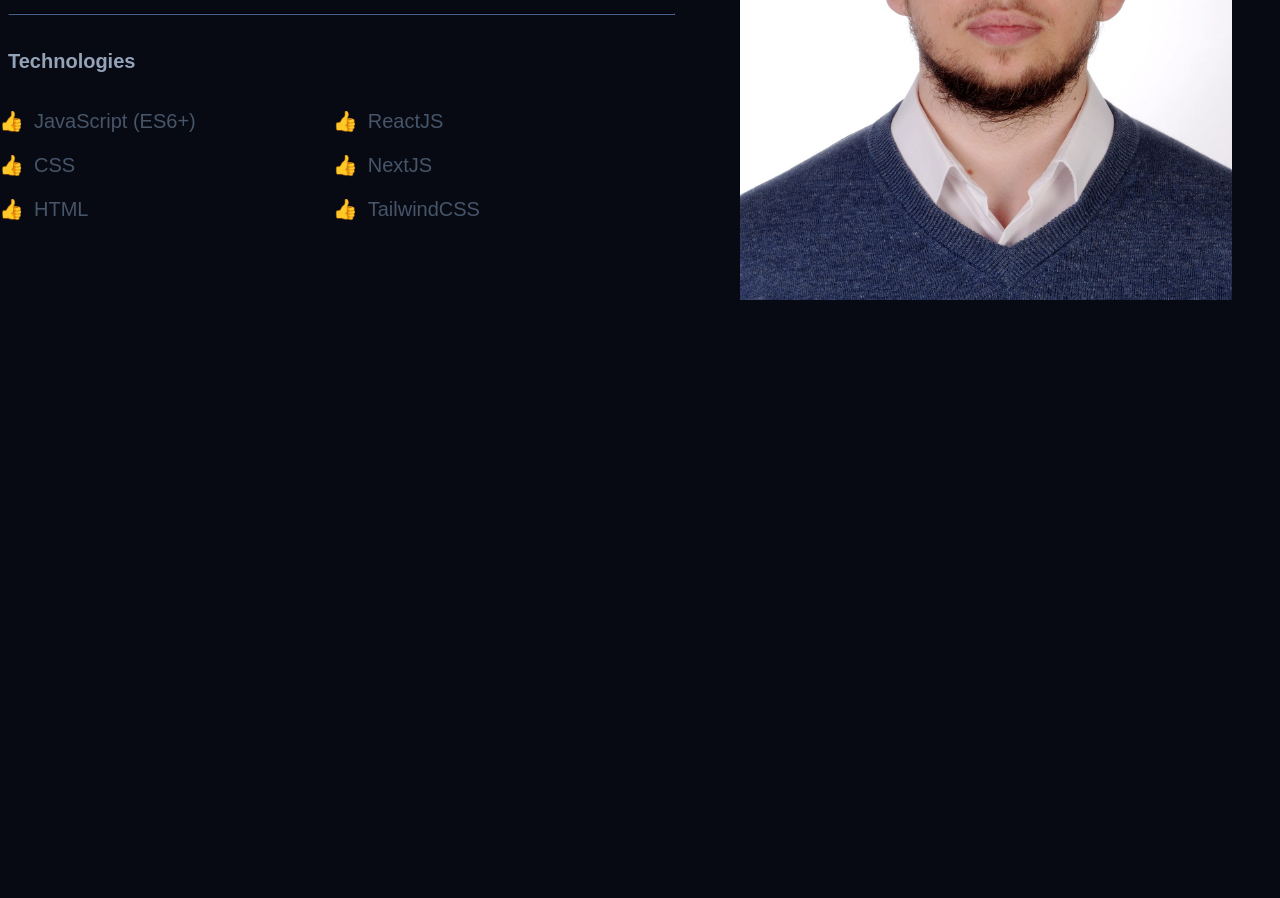
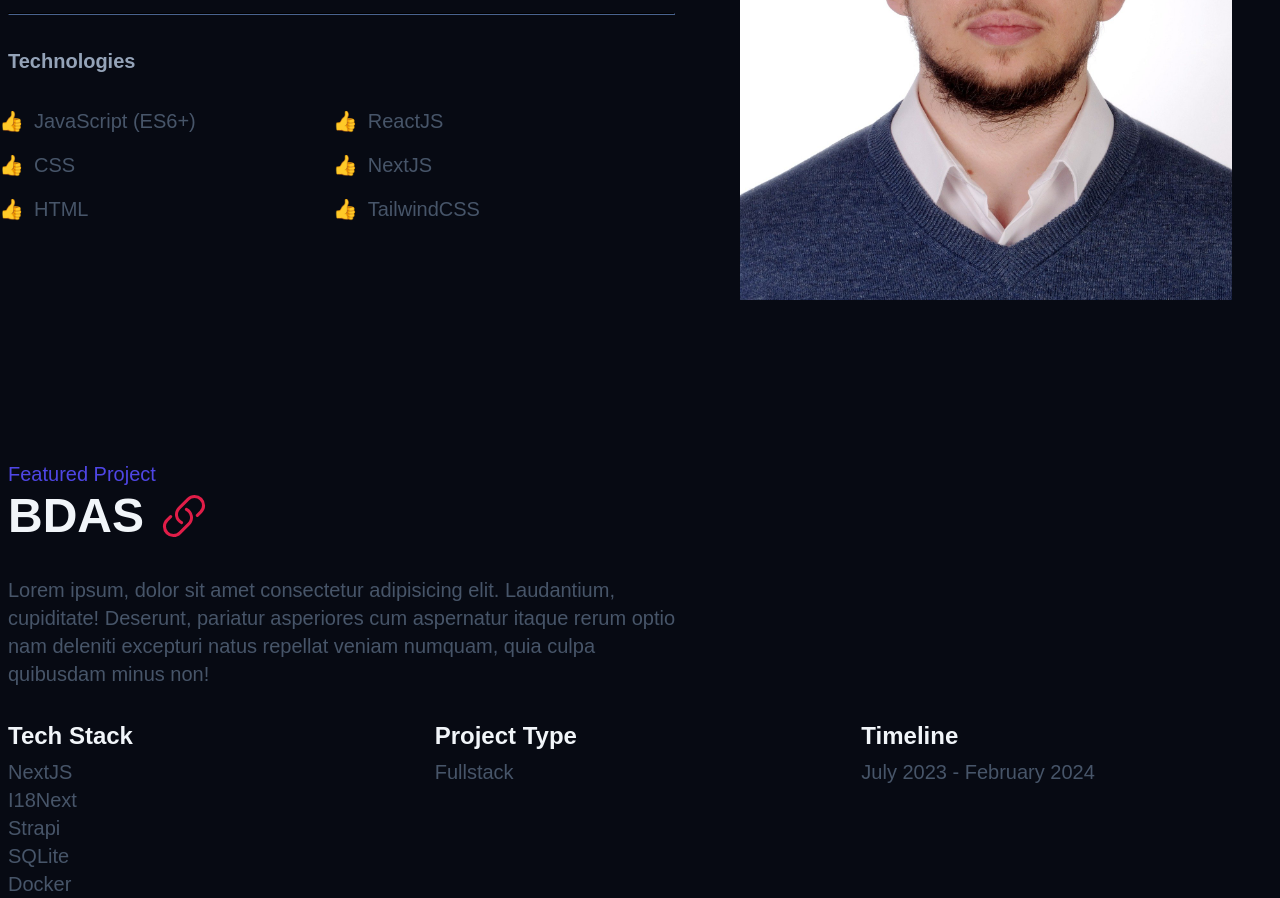
Before and after one commit to Marcin-Farowski/STD_portfolio, a website built with Vite: page index.html in a window 1280 px wide. Shown: the part 1331-2229 px from the top of the page. Before the commit the page ends 1631 px from the top, so only its background shows below. Built offline with nearby package versions, Linux system fonts and the light colour scheme; a web font is replaced by a local one.

Commit message:
Featured info

```diff
--- a/index.html
+++ b/index.html
@@ -59,13 +59,9 @@
     <main>
       <section class="hero container">
         <picture>
-          <source srcset="./public/hero.webp" type="image/webp" />
-          <source srcset="./public/hero.jpg" type="image/jpeg" />
-          <img
-            class="hero__img"
-            src="./public/hero.jpg"
-            alt="Profile picture"
-          />
+          <source srcset="/hero.webp" type="image/webp" />
+          <source srcset="/hero.jpg" type="image/jpeg" />
+          <img class="hero__img" src="/hero.jpg" alt="Profile picture" />
         </picture>
         <h2 class="hero__subtitle">Hi, I'm Marcin 👋</h2>
         <h1 class="hero__title">
@@ -112,7 +108,51 @@
           <img class="about__img" src="/about.jpg" alt="Profile picture" />
         </div>
       </section>
-      <!-- <section></section> -->
+      <section class="featured container section">
+        <h3 class="featured__subtitle">Featured project</h3>
+        <div class="featured__wrapper">
+          <h2 class="featured__title">BDAS</h2>
+          <a class="featured__link" href="https://bdas-studio.de/en">
+            <svg
+              xmlns="http://www.w3.org/2000/svg"
+              viewBox="0 0 24 24"
+              fill="currentColor"
+            >
+              <path
+                fill-rule="evenodd"
+                d="M19.902 4.098a3.75 3.75 0 0 0-5.304 0l-4.5 4.5a3.75 3.75 0 0 0 1.035 6.037.75.75 0 0 1-.646 1.353 5.25 5.25 0 0 1-1.449-8.45l4.5-4.5a5.25 5.25 0 1 1 7.424 7.424l-1.757 1.757a.75.75 0 1 1-1.06-1.06l1.757-1.757a3.75 3.75 0 0 0 0-5.304Zm-7.389 4.267a.75.75 0 0 1 1-.353 5.25 5.25 0 0 1 1.449 8.45l-4.5 4.5a5.25 5.25 0 1 1-7.424-7.424l1.757-1.757a.75.75 0 1 1 1.06 1.06l-1.757 1.757a3.75 3.75 0 1 0 5.304 5.304l4.5-4.5a3.75 3.75 0 0 0-1.035-6.037.75.75 0 0 1-.354-1Z"
+                clip-rule="evenodd"
+              />
+            </svg>
+          </a>
+        </div>
+        <p class="featured__description">
+          Lorem ipsum, dolor sit amet consectetur adipisicing elit. Laudantium,
+          cupiditate! Deserunt, pariatur asperiores cum aspernatur itaque rerum
+          optio nam deleniti excepturi natus repellat veniam numquam, quia culpa
+          quibusdam minus non!
+        </p>
+        <div class="featured__info-container">
+          <div>
+            <h3 class="featured__label">Tech stack</h3>
+            <ul class="featured__tech-stack">
+              <li class="featured__info">NextJS</li>
+              <li class="featured__info">i18Next</li>
+              <li class="featured__info">Strapi</li>
+              <li class="featured__info">SQLite</li>
+              <li class="featured__info">Docker</li>
+            </ul>
+          </div>
+          <div>
+            <h3 class="featured__label">Project type</h3>
+            <p class="featured__info">Fullstack</p>
+          </div>
+          <div>
+            <h3 class="featured__label">Timeline</h3>
+            <p class="featured__info">July 2023 - February 2024</p>
+          </div>
+        </div>
+      </section>
       <!-- <section></section> -->
       <!-- <section></section> -->
     </main>
--- a/src/main.js
+++ b/src/main.js
@@ -3,4 +3,5 @@ import "../styles/style.css";
 import "../styles/components/header.css";
 import "../styles/components/hero.css";
 import "../styles/components/about.css";
+import "../styles/components/featured.css";
 import "../styles/utils.css";
--- /dev/null
+++ b/styles/components/featured.css
@@ -0,0 +1,157 @@
+.featured__subtitle {
+  font-size: var(--size-sm);
+  color: var(--clr-indigo);
+  text-transform: capitalize;
+  font-weight: 400;
+}
+
+.featured__wrapper {
+  display: flex;
+  align-items: center;
+  gap: 1rem;
+}
+
+.featured__title {
+  display: inline-block;
+  font-size: var(--size-2xl);
+  color: var(--clr-light);
+  text-transform: uppercase;
+}
+
+.featured__link {
+  width: var(--size-2xl);
+  height: var(--size-2xl);
+}
+
+.featured__description {
+  max-width: 60ch;
+  color: var(--clr-slate600);
+  font-size: var(--size-sm);
+  margin-block: 1rem;
+}
+
+.featured__info-container {
+  display: flex;
+  flex-wrap: wrap;
+  gap: 1rem;
+}
+
+.featured__info-container div {
+  flex: 1;
+  min-width: 250px;
+}
+
+.featured__label {
+  font-size: var(--size-base);
+  text-transform: capitalize;
+  margin-bottom: 0.25em;
+}
+
+.featured__tech-stack {
+  padding: 0;
+  list-style: none;
+}
+
+.featured__info {
+  font-size: var(--size-sm);
+  color: var(--clr-slate600);
+  text-transform: capitalize;
+}
+
+/* xs */
+@media (min-width: 475px) {
+  .featured__subtitle {
+    font-size: var(--size-base);
+  }
+
+  .featured__title {
+    font-size: var(--size-3xl);
+  }
+
+  .featured__link {
+    width: var(--size-3xl);
+    height: var(--size-3xl);
+  }
+
+  .featured__description {
+    font-size: var(--size-base);
+    margin-block: 1.5rem;
+  }
+
+  .featured__label {
+    font-size: var(--size-lg);
+  }
+
+  .featured__info {
+    font-size: var(--size-base);
+  }
+}
+
+/* sm */
+/* @media (min-width: 640px) {
+} */
+
+/* md */
+/* @media (min-width: 768px) {
+} */
+
+/* lg */
+@media (min-width: 1024px) {
+  .featured__subtitle {
+    font-size: var(--size-lg);
+  }
+
+  .featured__title {
+    font-size: var(--size-4xl);
+  }
+
+  .featured__link {
+    width: var(--size-4xl);
+    height: var(--size-4xl);
+  }
+
+  .featured__description {
+    font-size: var(--size-lg);
+  }
+
+  .featured__label {
+    font-size: var(--size-xl);
+  }
+
+  .featured__info {
+    font-size: var(--size-lg);
+  }
+}
+
+/* xl */
+@media (min-width: 1280px) {
+  .featured__subtitle {
+    font-size: var(--size-xl);
+  }
+
+  .featured__title {
+    font-size: var(--size-5xl);
+  }
+
+  .featured__link {
+    width: var(--size-5xl);
+    height: var(--size-5xl);
+  }
+
+  .featured__description {
+    font-size: var(--size-xl);
+    margin-block: 2rem;
+  }
+
+  .featured__label {
+    font-size: var(--size-2xl);
+  }
+
+  .featured__info {
+    font-size: var(--size-xl);
+  }
+}
+
+/* 2xl */
+/* @media (min-width: 1536px) {
+} */
```
